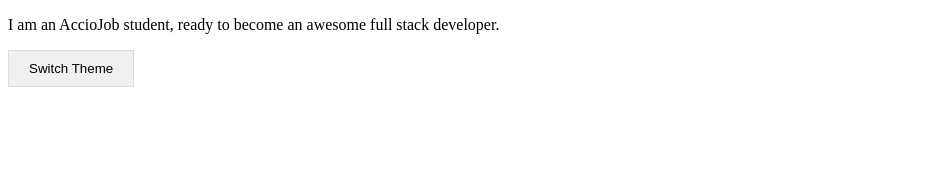
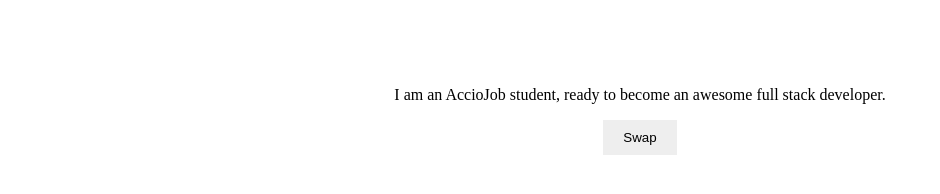
Before and after one commit to acciojob/dark-theme-DachepallySahithi, a website: page main.html in a window 1280 px wide. Shown: the whole page, without its empty margins (0-940 px from the left). Drawn offline with Linux system fonts and the light colour scheme.

Commit message:
created a submission

```diff
--- a/main.html
+++ b/main.html
@@ -5,10 +5,11 @@
     <link rel="stylesheet" href="styles.css">
   </head>
   <body>
-    <div id="app" class="day">
-        <p id="ptag">I am an AccioJob student, ready to become an awesome full stack developer.</p>
-        <button id="swap" class="button_day" onclick="swapTheme()">Switch Theme</button>
-    </div>
+
+<div id="app" class="day">
+  <p id="ptag">I am an AccioJob student, ready to become an awesome full stack developer.</p>
+  <button id="swap" class="button_day">Swap</button>
+</div>
       <!-- html markup here -->
 
     <script src="./script.js"></script>
--- a/script.js
+++ b/script.js
@@ -1,23 +1,21 @@
 //your code here
 
-// Function to swap between light and dark themes
 function swapTheme() {
-    // Get the elements
-    const app = document.getElementById("app");
-    const button = document.getElementById("swap");
+  const appDiv = document.getElementById("app");
+  const swapButton = document.getElementById("swap");
 
-    // Check the current theme and toggle it
-    if (app.classList.contains("day")) {
-        app.classList.remove("day");
-        app.classList.add("night");
+  if (appDiv.classList.contains("day")) {
+    appDiv.classList.remove("day");
+    appDiv.classList.add("night");
+    swapButton.classList.remove("button_day");
+    swapButton.classList.add("button_night");
+  } else {
+    appDiv.classList.remove("night");
+    appDiv.classList.add("day");
+    swapButton.classList.remove("button_night");
+    swapButton.classList.add("button_day");
+  }
+}
 
-        button.classList.remove("button_day");
-        button.classList.add("button_night");
-    } else {
-        app.classList.remove("night");
-        app.classList.add("day");
-
-        button.classList.remove("button_night");
-        button.classList.add("button_day");
-    }
-}
+// Add event listener to the button
+document.getElementById("swap").addEventListener("click", swapTheme);
--- a/styles.css
+++ b/styles.css
@@ -1,34 +1,37 @@
-/* Light Theme */
+body {
+  margin: 0;
+  padding: 0;
+}
+
+#app {
+  width: 500px;
+  margin: 50px auto;
+  padding: 20px;
+  text-align: center;
+}
+
 .day {
   background-color: white;
   color: black;
-    transition: background-color 0.3s, color 0.3s;
 }
 
-.button_day {
-    background-color: #f0f0f0;
-    color: black;
-    border: 1px solid #ddd;
-    padding: 10px 20px;
-    cursor: pointer;
-}
-
-.button_day:hover {
-    background-color: #ddd;
-}
-
-/* Dark Theme */
 .night {
   background-color: #333;
   color: white;
 }
 
-.button_night {
-    background-color: #444;
-    color: white;
-    border: 1px solid #666;
+.button_day {
+  background-color: #eee;
+  color: black;
+  padding: 10px 20px;
+  border: none;
+  cursor: pointer;
 }
 
-.button_night:hover {
+.button_night {
   background-color: #555;
+  color: white;
+  padding: 10px 20px;
+  border: none;
+  cursor: pointer;
 }
```
Lines whose indentation alone changed are shown as unchanged.
